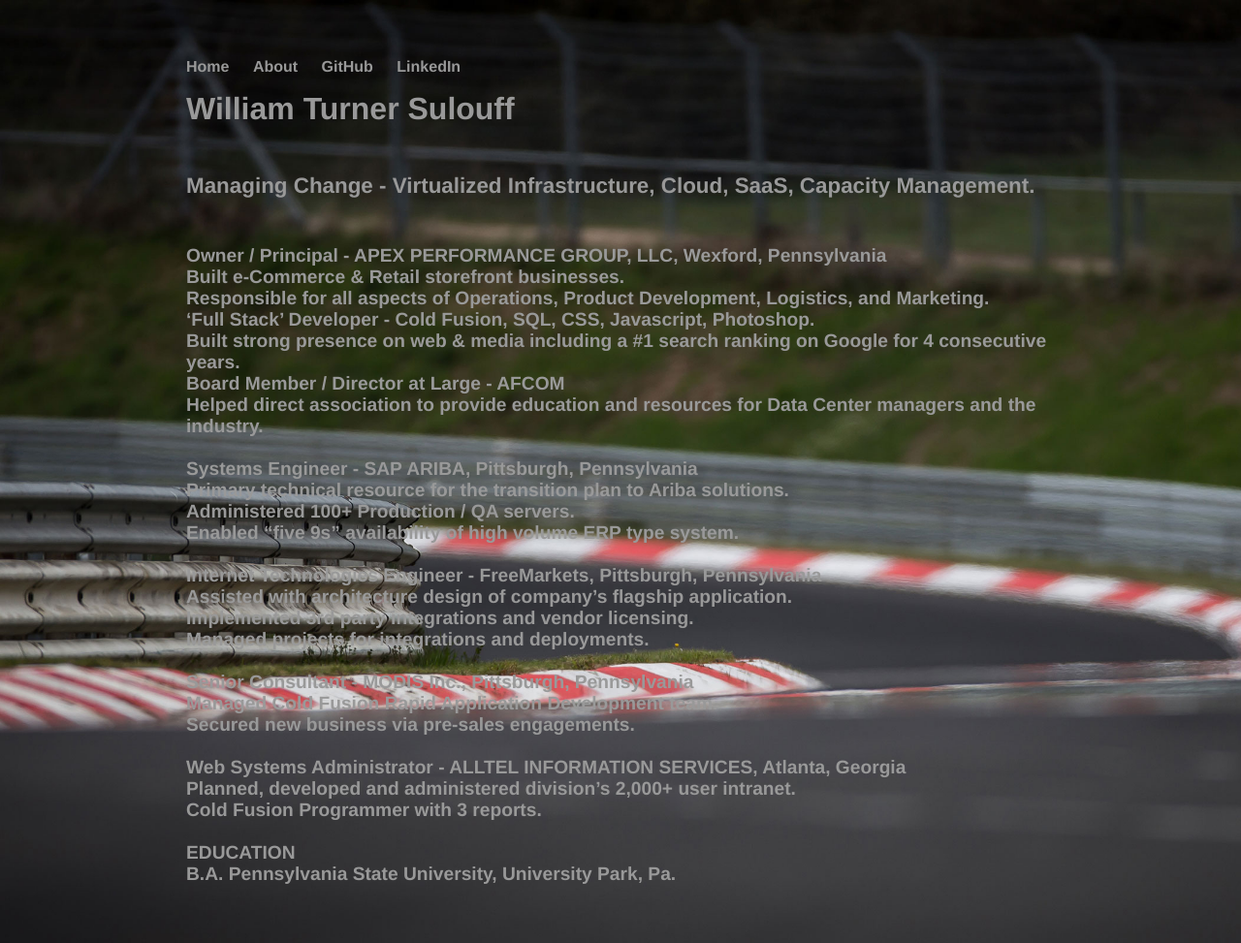
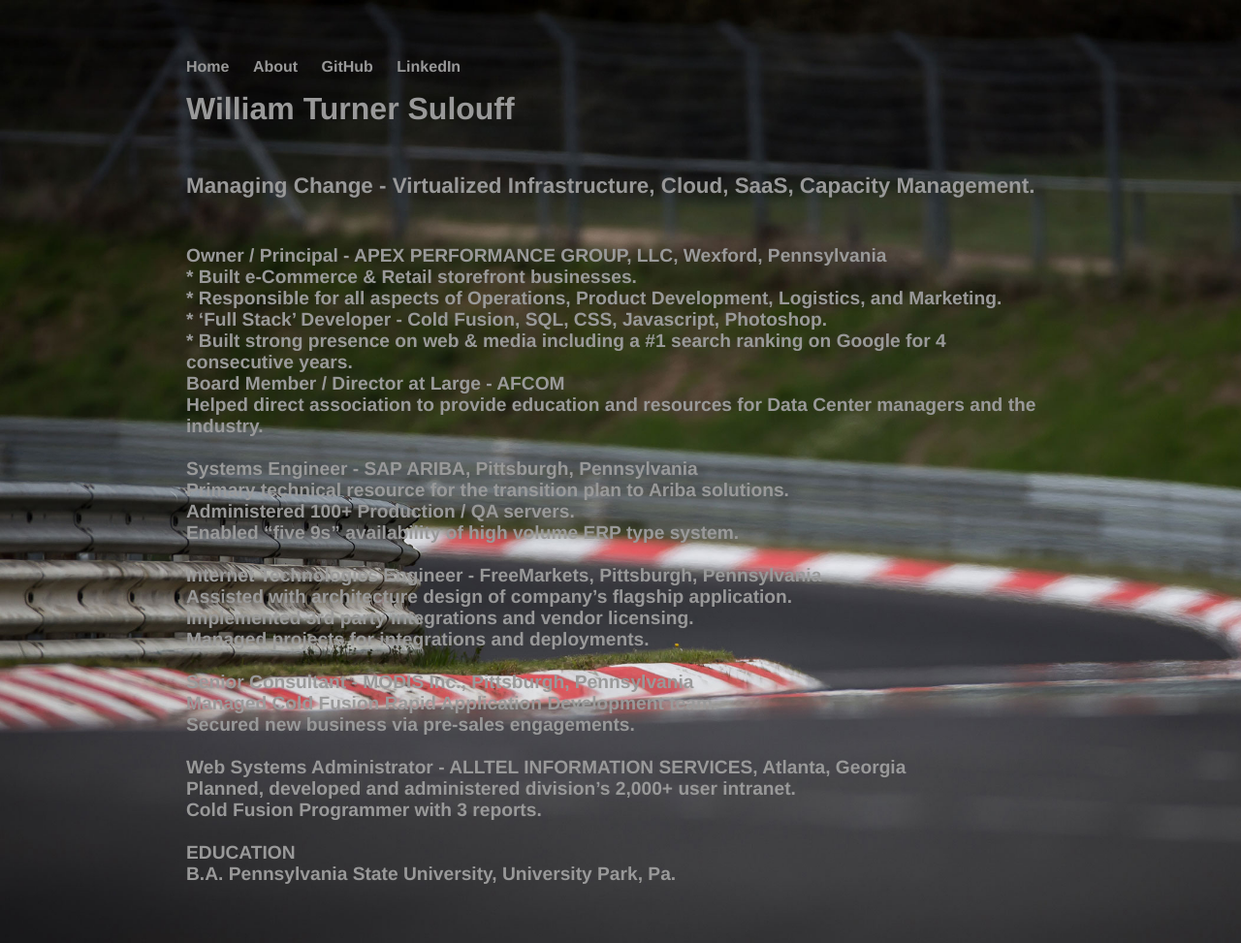
Before and after one commit to apex944/apex944.github.io, a Jekyll site: the page cv/index.html, which Jekyll copies as it is, in a window 1280 px wide. Shown: the whole page at 97% size. Built offline with Jekyll 4.4.1, drawn with Linux system fonts in a browser that asks for light colours.

Commit message:
updated cv2

```diff
--- a/cv/index.html
+++ b/cv/index.html
@@ -27,10 +27,10 @@
             </p>
             <div class="cv2">
             Owner / Principal - APEX PERFORMANCE GROUP, LLC, Wexford, Pennsylvania</br>
-                Built e-Commerce & Retail storefront businesses. </br>
-                Responsible for all aspects of Operations, Product Development, Logistics, and Marketing.</br>
-                ‘Full Stack’ Developer - Cold Fusion, SQL, CSS, Javascript, Photoshop.</br>
-                Built strong presence on web & media including a #1 search ranking on Google for 4 consecutive years. </br>
+                * Built e-Commerce & Retail storefront businesses. </br>
+                * Responsible for all aspects of Operations, Product Development, Logistics, and Marketing.</br>
+                * ‘Full Stack’ Developer - Cold Fusion, SQL, CSS, Javascript, Photoshop.</br>
+                * Built strong presence on web & media including a #1 search ranking on Google for 4 consecutive years. </br>
 
             Board Member / Director at Large - AFCOM</br>
 	            Helped direct association to provide education and resources for Data Center managers and the industry.</br>
```
